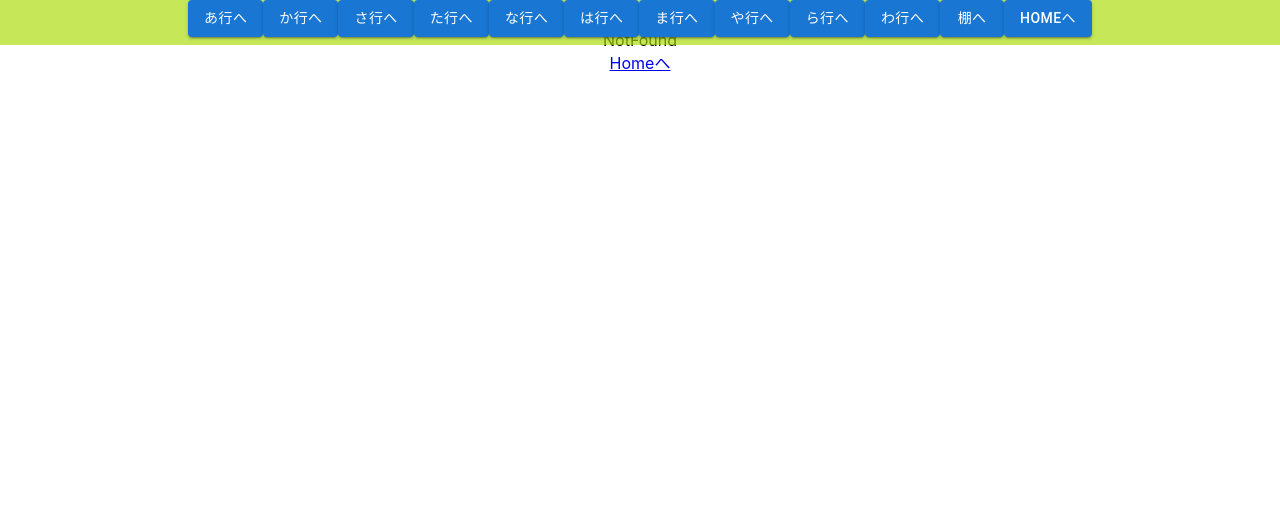
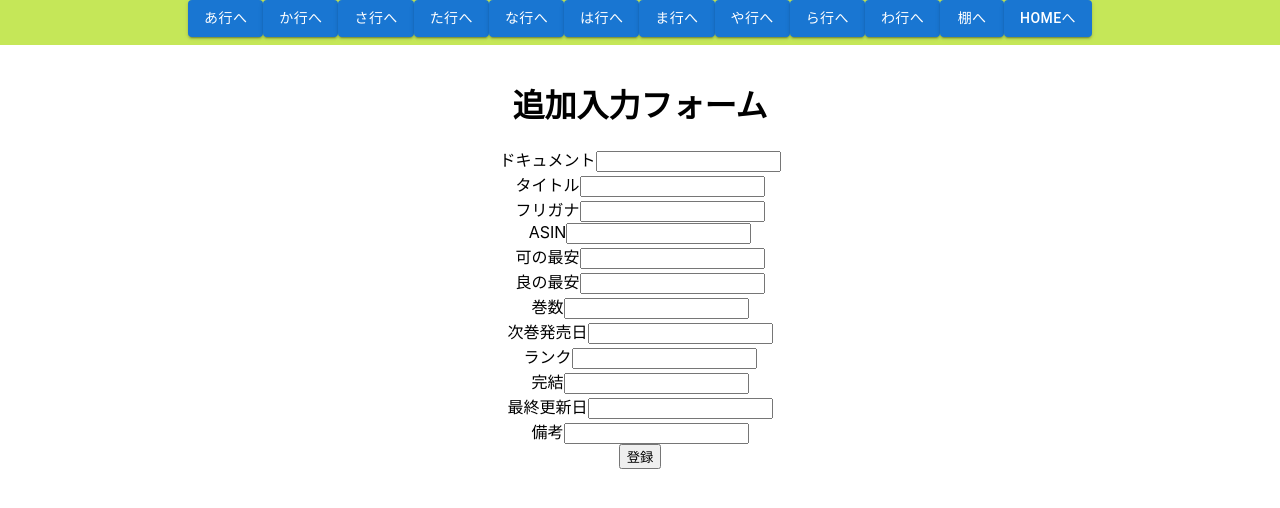
Before and after one commit to yorisanteam/react-list, a React (Create React App) app: page /Edit in a window 1280 px wide. Shown: the top 508 px of the page. Built offline with nearby package versions, Linux system fonts and the light colour scheme; no server answers; the database is empty.

Commit message:
棚のタイトル出すのと編集ページまで完成：firebaseにデプロイまで

```diff
--- a/public/index.html
+++ b/public/index.html
@@ -1,5 +1,5 @@
 <!DOCTYPE html>
-<html lang="en">
+<html lang="ja">
   <head>
     <meta charset="utf-8" />
     <link rel="icon" href="%PUBLIC_URL%/favicon.ico" />
@@ -10,34 +10,11 @@
       content="Web site created using create-react-app"
     />
     <link rel="apple-touch-icon" href="%PUBLIC_URL%/logo192.png" />
-    <!--
-      manifest.json provides metadata used when your web app is installed on a
-      user's mobile device or desktop. See https://developers.google.com/web/fundamentals/web-app-manifest/
-    -->
     <link rel="manifest" href="%PUBLIC_URL%/manifest.json" />
-    <!--
-      Notice the use of %PUBLIC_URL% in the tags above.
-      It will be replaced with the URL of the `public` folder during the build.
-      Only files inside the `public` folder can be referenced from the HTML.
-
-      Unlike "/favicon.ico" or "favicon.ico", "%PUBLIC_URL%/favicon.ico" will
-      work correctly both with client-side routing and a non-root public URL.
-      Learn how to configure a non-root public URL by running `npm run build`.
-    -->
     <title>コミックリスト</title>
   </head>
   <body>
     <noscript>You need to enable JavaScript to run this app.</noscript>
     <div id="root"></div>
-    <!--
-      This HTML file is a template.
-      If you open it directly in the browser, you will see an empty page.
-
-      You can add webfonts, meta tags, or analytics to this file.
-      The build step will place the bundled scripts into the <body> tag.
-
-      To begin the development, run `npm start` or `yarn start`.
-      To create a production bundle, use `npm run build` or `yarn build`.
-    -->
   </body>
 </html>
--- a/src/App.jsx
+++ b/src/App.jsx
@@ -14,6 +14,7 @@ import TurnRA from './components/TurnRA.jsx';
 import TurnWA from './components/TurnWA.jsx';
 import Sidebar from './components/Sidebar.jsx';
 import Shelf from './components/Shelf';
+import Edit from './components/Edit';
 import NotFound from './components/NotFound.jsx';
 import { BrowserRouter, Routes, Route } from 'react-router-dom';
 
@@ -41,6 +42,7 @@ function App() {
             <Route path="/RA" element={<TurnRA />} />
             <Route path="/WA" element={<TurnWA />} />
             <Route path="/Shelf" element={<Shelf />} />
+            <Route path="/Edit/*" element={<Edit />} />
             <Route path="/*" element={<NotFound />} />
           </Routes>
         </BrowserRouter>
--- /dev/null
+++ b/src/components/Edit.jsx
@@ -0,0 +1,143 @@
+import React, { useEffect } from 'react'
+import { useState } from 'react';
+import { db,} from '../firebase.js';
+import {doc, QuerySnapshot, setDoc } from 'firebase/firestore'
+import {collection, getDocs} from 'firebase/firestore'
+
+
+function Edit() {
+    const [shelfComic, setShelfComic] = useState([]);
+    const [isCompleted, toggleCompleted] = useState(false);
+    const [text, setText] = useState("");
+    const [document, setDocument] = useState("");
+    const [title, setTitle] = useState("");
+    const [subtitle, setSubtitle] = useState("");
+    const [asin, setAsin] =useState("");
+    const [acceptPrice,setAcceptPrice] = useState("");
+    const [goodPrice, setGoodPrice] = useState("");
+    const [volume, setVolume] = useState("");
+    const [nextVolumeDay, setNextVolumeDay] = useState("");
+    const [rank, setRank] = useState("");
+    const [note, setNote] = useState("");
+    const [lastUpdateDay, setLastUpdateDay] = useState("");
+    let urlid = window.location.pathname.split('/Edit')[1];
+
+    useEffect(() => {
+        const shelfComicRef = collection(db, 'shelfComic');
+        getDocs(shelfComicRef).then((QuerySnapshot) => {
+            setShelfComic(
+                QuerySnapshot.docs.map((doc) => ({...doc.data(),id:doc.id }))
+            );
+        });
+    },[]);
+
+
+    if(urlid !== ""){
+        urlid = urlid.split('/')[1]
+    }
+
+    const handleSubmit = async (event) => {
+        event.preventDefault();
+        const {
+            title,subtitle,volume,asin,acceptPrice,
+            goodPrice,nextVolumeDay,rank,isCompleted,lastUpdateDay,note
+            } = event.target.elements;
+        const shelfDocumentRef = doc(db,'shelfComic',(text));
+        const documentRef = await setDoc(shelfDocumentRef,
+            {
+                title:title.value,subtitle:subtitle.value,
+                volume:volume.value,asin:asin.value,
+                acceptPrice:acceptPrice.value,goodPrice:goodPrice.value,
+                nextVolumeDay:nextVolumeDay.value,rank:rank.value,
+                isCompleted:isCompleted.value,
+                lastUpdateDay:lastUpdateDay.value,note:note.value
+            });
+    };
+
+    // useEffect(() => {
+    //     if(urlid !== ""){
+    //         const shelfComicRef = doc(db, 'shelfComic');
+    //         // getDocs(shelfComicRef).then((QuerySnapshot) => {
+    //         //     setShelfComic(
+    //         //         QuerySnapshot.docs.map((doc) => ({...doc.data(),id:doc.id }))
+    //         //     );
+    //         // });
+    //         console.log(urlid + 'だよ')
+    //         // const docSnap = getDoc(shelfComicRef);
+    //         // const product = docSnap.data()
+    //         // setDocument(product.document)
+    //         // setTitle(product.title)
+    //         // setSubtitle(product.subtitle)
+    //         // setAsin(product.asin)
+    //         // setAcceptPrice(product.acceptPrice)
+    //         // setGoodPrice(product.goodPrice)
+    //         // setVolume(product.volume)
+    //         // setNextVolumeDay(product.nextVolumeDay)
+    //         // setRank(product.rank)
+    //         // setNote(product.note)
+    //         // setLastUpdateDay(product.lastUpdateDay)
+    //     }
+    // },[])
+
+
+  return (
+    <div className='shelfEdit'>
+       <form onSubmit={handleSubmit} className="inputForm">
+            <div><h1>追加入力フォーム</h1></div>
+            <div>
+                <label>ドキュメント</label>
+                <input name="document" type="tex" onChange={(event) => setText(event.target.value)} />
+            </div>
+            <div>
+                <label>タイトル</label>
+                <input name="title" type="text" />
+            </div>
+            <div>
+                <label>フリガナ</label>
+                <input name="subtitle" type="text" />
+            </div>
+            <div>
+                <label>ASIN</label>
+                <input name="asin" type="text" />
+            </div>
+            <div>
+                <label>可の最安</label>
+                <input name="acceptPrice" type="number" />
+            </div>
+            <div>
+                <label>良の最安</label>
+                <input name="goodPrice" type="number" />
+            </div>
+            <div>
+                <label>巻数</label>
+                <input name="volume" type="number" />
+            </div>
+            <div>
+                <label>次巻発売日</label>
+                <input name="nextVolumeDay" type="text" />
+            </div>
+            <div>
+                <label>ランク</label>
+                <input name="rank" type="text" />
+            </div>
+            <div>
+                <label>完結</label>
+                <input name="isCompleted" type="text" />
+            </div>
+            <div>
+                <label>最終更新日</label>
+                <input name="lastUpdateDay" type="text" />
+            </div>
+            <div>
+                <label>備考</label>
+                <input name="note" type="text" />
+            </div>
+            <div>
+                <button onClick={() => handleSubmit()}>登録</button>
+            </div>
+        </form>
+    </div>
+  )
+}
+
+export default Edit
--- a/src/components/Home.jsx
+++ b/src/components/Home.jsx
@@ -17,6 +17,7 @@ function Home() {
             <p>{<Link to={'/RA'}>ら行へ</Link>}</p>
             <p>{<Link to={'/WA'}>わ行へ</Link>}</p>
             <p>{<Link to={'/Shelf'}>棚へ</Link>}</p>
+            <p>{<Link to={'/Edit'}>編集へ</Link>}</p>
         </div>
     </div>
   )
--- a/src/components/Shelf.jsx
+++ b/src/components/Shelf.jsx
@@ -1,13 +1,16 @@
 import React from 'react';
+import { Link, useNavigate } from 'react-router-dom';
 import { useState, useEffect } from 'react';
 import { db } from '../firebase.js';
-import { collection, getDocs, doc, QuerySnapshot, setDoc, Timestamp } from 'firebase/firestore';
+import { collection, getDocs, doc, QuerySnapshot, Timestamp, deleteDoc } from 'firebase/firestore';
 import { styled } from '@mui/material/styles';
 import Card from '@mui/material/Card';
 import CardHeader from '@mui/material/CardHeader';
 import CardContent from '@mui/material/CardContent';
 import IconButton from '@mui/material/IconButton';
 import MoreVertIcon from '@mui/icons-material/MoreVert';
+import Button from '@mui/material/Button';
+import DeleteIcon from '@mui/icons-material/Delete';
 
 
 const ExpandMore = styled((props) => {
@@ -26,6 +29,7 @@ function Shelf() {
     const [shelfComic, setShelfComic] = useState([]);
     const [isCompleted, toggleCompleted] = useState(false);
     const [text, setText] = useState("");
+    const navigate = useNavigate();
 
     useEffect(() => {
         const shelfComicRef = collection(db, 'shelfComic');
@@ -36,46 +40,13 @@ function Shelf() {
         });
     },[]);
 
-    const handleSubmit = async (event) => {
-        event.preventDefault();
-        const {
-            id,
-            title,
-            subtitle,
-            volume,
-            asin,
-            acceptPrice,
-            goodPrice,
-            nextVolumeDay,
-            rank,
-            isCompleted,
-            lastUpdateDay,
-            note
-            } = event.target.elements;
-        const shelfDocumentRef = doc(db,'shelfComic',(text))
-        const documentRef = await setDoc(shelfDocumentRef,
-            {
-                id: id.value,
-                title:title.value,
-                subtitle:subtitle.value,
-                volume:volume.value,
-                asin:asin.value,
-                acceptPrice:acceptPrice.value,
-                goodPrice:goodPrice.value,
-                nextVolumeDay:nextVolumeDay.value,
-                rank:rank.value,
-                isCompleted:isCompleted.value,
-                lastUpdateDay:lastUpdateDay.value,
-                note:note.value
-            })
-    };
-    console.log(shelfComic.length);
+    // 削除ボタン
+    const deleteComic = async (id) => {
+        const comicDocumentRef = doc(db,'shelfComic',id);
+        await deleteDoc(comicDocumentRef);
+        window.location.reload();
+    }
 
-
-    // const [expanded, setExpanded] = React.useState(false);
-    // const handleExpandClick = () => {
-    //     setExpanded(!expanded);
-    //   };
 
   return (
     <div className='shelfContent'>
@@ -86,6 +57,11 @@ function Shelf() {
                     <div key={shelf.id} className="list">
                         <Card sx={{ maxWidth: 345 }}>
                             <CardHeader
+                                action={
+                                <IconButton aria-label="settings">
+                                    <MoreVertIcon />
+                                </IconButton>
+                                }
                                 title={shelf.title}
                                 subheader={"最終更新日：" + shelf.lastUpdateDay}
                                 style={{backgroundColor:"#ffcc80"}}
@@ -98,8 +74,14 @@ function Shelf() {
                                     <li>ランク : {shelf.rank}</li>
                                     <li>巻数 : {shelf.volume}巻セット</li>
                                     <li>次巻発売日 : {shelf.nextVolumeDay}</li>
-                                    <li>{shelf.isCompleted ? "完結" : "未完"}</li>
+                                    <li>{shelf.isCompleted}</li>
                                     <li>備考: {shelf.note}</li>
+                                    {/* <li>
+                                        <Link to={'/Edit/' + shelf.id}>
+                                            編集
+                                        </Link>
+                                        <Button size="small" color="error" variant="outlined" startIcon={<DeleteIcon />} onClick={() => deleteComic(shelf.id)}>削除</Button>
+                                    </li> */}
                                 </ul>
                             </CardContent>
                         </Card>
@@ -107,64 +89,6 @@ function Shelf() {
                 ))}
             </div>
         </div>
-        <form onSubmit={handleSubmit} className="inputForm">
-            <div><h1>追加入力フォーム</h1></div>
-            <div>
-                <label>ドキュメント</label>
-                <input name="document" type="tex" onChange={(event) => setText(event.target.value)} placeholder="ドキュメント" />
-            </div>
-            <div>
-                <label>id</label>
-                <input name="id" type="number" value={shelfComic.length+1} readOnly/>
-            </div>
-            <div>
-                <label>タイトル</label>
-                <input name="title" type="text" placeholder="タイトル" />
-            </div>
-            <div>
-                <label>フリガナ</label>
-                <input name="subtitle" type="text" placeholder="フリガナ" />
-            </div>
-            <div>
-                <label>ASIN</label>
-                <input name="asin" type="text" placeholder="ASIN" />
-            </div>
-            <div>
-                <label>可の最安</label>
-                <input name="acceptPrice" type="number" placeholder="可の最安" />
-            </div>
-            <div>
-                <label>良の最安</label>
-                <input name="goodPrice" type="number" placeholder="良の最安" />
-            </div>
-            <div>
-                <label>巻数</label>
-                <input name="volume" type="number" placeholder="巻数" />
-            </div>
-            <div>
-                <label>次巻発売日</label>
-                <input name="nextVolumeDay" type="text" placeholder="2020-01-01の形" />
-            </div>
-            <div>
-                <label>ランク</label>
-                <input name="rank" type="text" placeholder="ランク" />
-            </div>
-            <div>
-                <label>完結</label>
-                <input name="isCompleted" type="checkbox" checked={isCompleted}  onClick={()=>toggleCompleted(!isCompleted) } placeholder="完結" />
-            </div>
-            <div>
-                <label>最終更新日</label>
-                <input name="lastUpdateDay" type="text" placeholder="2020-01-01の形" />
-            </div>
-            <div>
-                <label>備考</label>
-                <input name="note" type="text" placeholder="備考" />
-            </div>
-            <div>
-                <button>登録</button>
-            </div>
-        </form>
     </div>
   )
 }
--- a/src/index.css
+++ b/src/index.css
@@ -48,7 +48,7 @@ code {
 }
 
 .home{
-  padding-top:30px;
+  margin-top:50px;
 }
 
 .li {
@@ -80,3 +80,8 @@ code {
   padding:5px;
   padding-bottom: 5px;
 }
+
+
+.shelfEdit{
+  margin-top:50px;
+}
```
